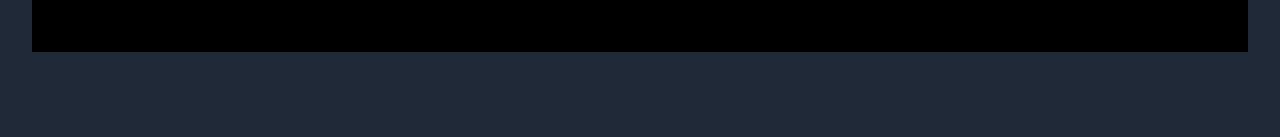
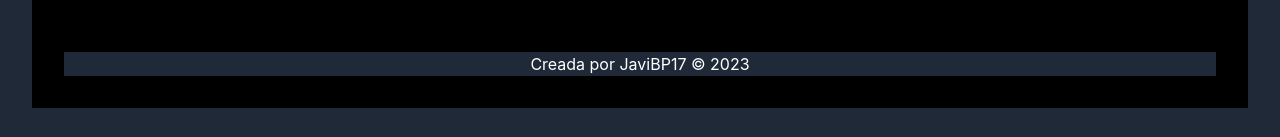
Before and after one commit to JaviBarrientos17/elpepe-streams, a Next.js app: page / in a window 1280 px wide. Shown: the part 714-851 px from the top of the page. Before the commit the page ends 800 px from the top, so only its background shows below. Built offline with nearby package versions, Linux system fonts and the light colour scheme.

Commit message:
Added copyright

```diff
--- a/components/FooterComponent.js
+++ b/components/FooterComponent.js
@@ -1,6 +1,8 @@
 import React from "react";
 
 export default function FooterComponent() {
+  const currentYear = new Date().getFullYear();
+
   return (
     <footer className="min-h-screen w-full max-w-screen-xl mx-auto py-8 px-4 sm:px-6 lg:py-12 lg:px-8 flex flex-col justify-center items-center lg:items-start">
       <div className="footer max-w-screen-xl mx-auto py-8 px-4 sm:px-6 lg:py-12 lg:px-8 flex flex-col justify-center items-center lg:items-start">
@@ -52,6 +54,11 @@ export default function FooterComponent() {
                 </div>
               </div>
             </div>
+            <div className="mt-8 text-center flex justify-center">
+              <p className="text-white">
+                Creada por JaviBP17 &copy; {currentYear}
+              </p>
+            </div>
           </div>
         </div>
       </div>
```
